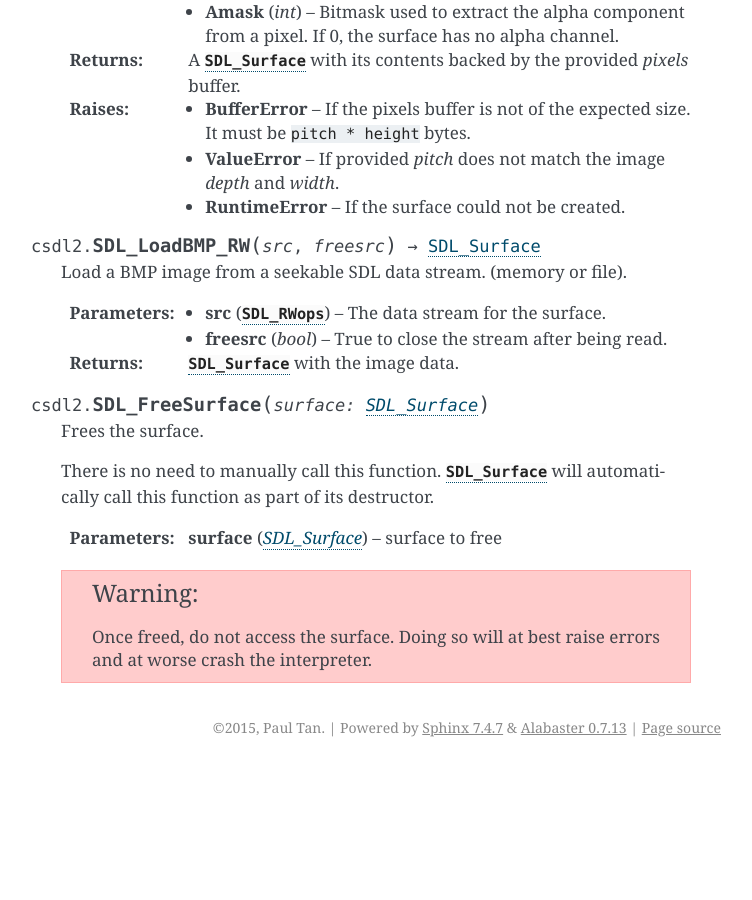
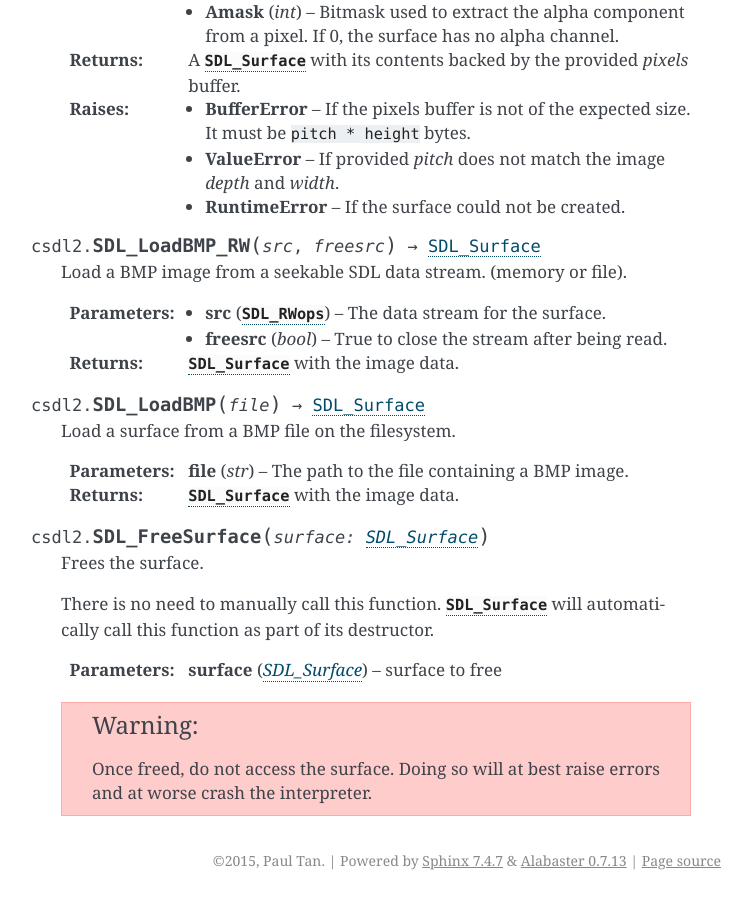
Before and after one commit to pyokagan/pycsdl2, a Sphinx documentation site: the page built from docs/api/surface.rst, in a window 1280 px wide and 900 px high, scrolled down 2411 px. Shown: the whole window, without its empty margins (389-1141 px from the left). Built offline with Sphinx 7.4.7, drawn with Linux system fonts in a browser that asks for light colours; before the commit the page ends 3178 px from its top, so only the background shows below that.

Commit message:
surface: implement SDL_LoadBMP()

```diff
--- a/docs/api/surface.rst
+++ b/docs/api/surface.rst
@@ -136,6 +136,13 @@ Surface Creation and Simple Drawing
    :param bool freesrc: True to close the stream after being read.
    :returns: :class:`SDL_Surface` with the image data.
 
+.. function:: SDL_LoadBMP(file) -> SDL_Surface
+
+   Load a surface from a BMP file on the filesystem.
+
+   :param str file: The path to the file containing a BMP image.
+   :returns: :class:`SDL_Surface` with the image data.
+
 .. function:: SDL_FreeSurface(surface: SDL_Surface)
 
    Frees the surface.
```
Also changed, not shown: 3 other files.
